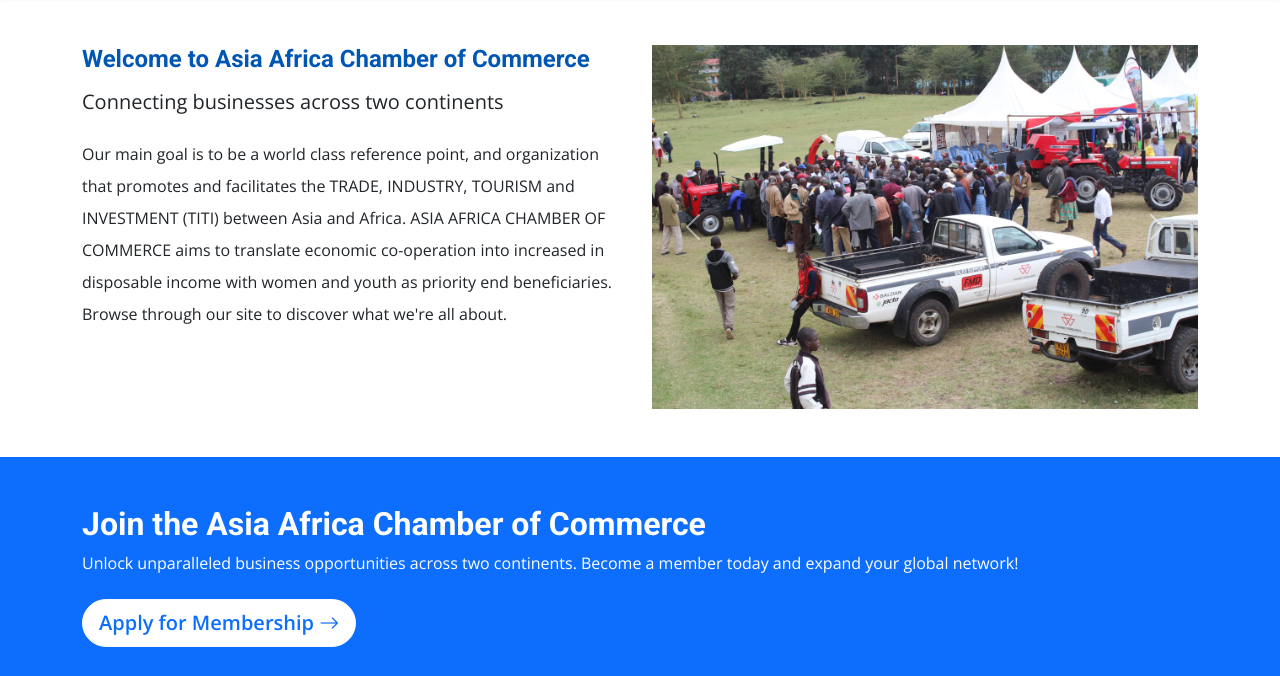
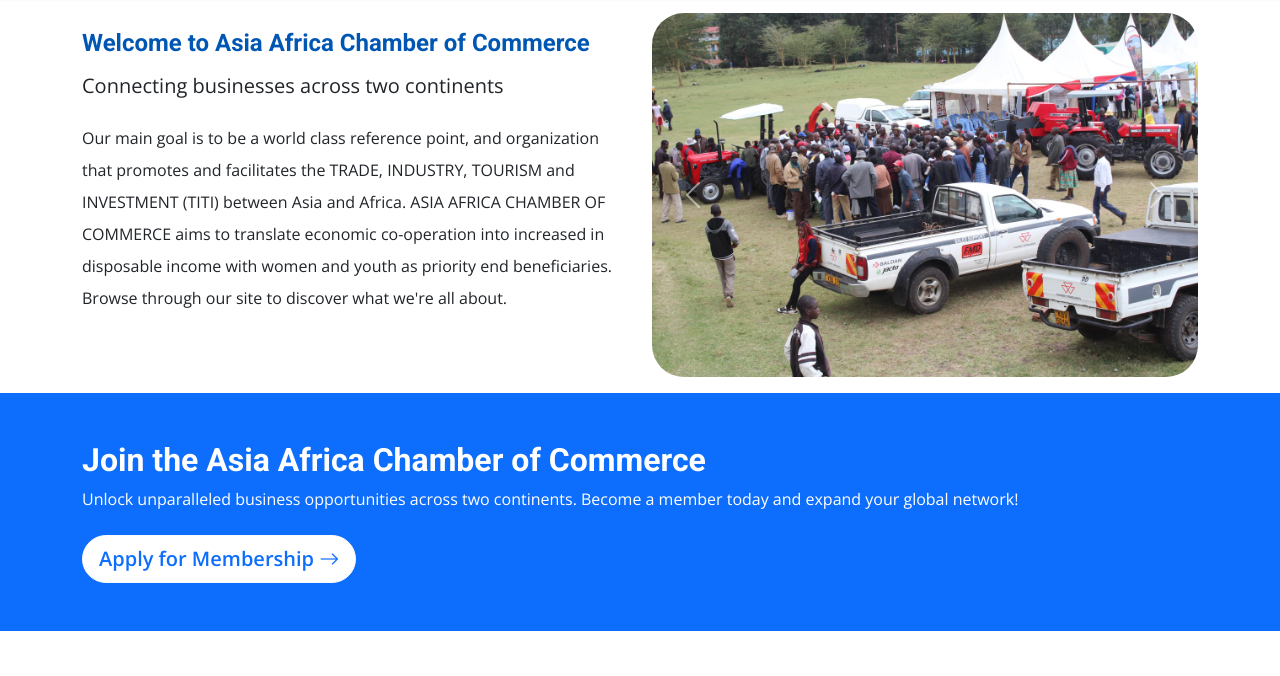
Before and after one commit to Epaphrus/AACC, a website: page index.html in a window 1280 px wide. Shown: the part 87-763 px from the top of the page. Drawn offline with nearby package versions, Linux system fonts and the light colour scheme.

```diff
--- a/index.html
+++ b/index.html
@@ -71,19 +71,19 @@
 
     <main>
         <!-- HERO SECTION CODE  -->
-        <section id="home" class="container py-5">
+        <section id="home" class="container py-3">
             <div class="row equal-height-row">
-                <div class="col-lg-6 order-lg-2 h-100">
+                <div class="col-lg-6 order-lg-2 h-100" data-aos="fade-left" data-aos-duration="1000">
                     <div id="carouselExampleAutoplaying" class="carousel slide h-100" data-bs-ride="carousel">
                         <div class="carousel-inner">
                             <div class="carousel-item active">
-                                <img src="images/carousel/img3.jpg" class="d-block w-100" alt="...">
+                                <img src="images/carousel/img3.jpg" class="d-block w-100 rounded-5" alt="asia afrika chamber of commerce photo">
                             </div>
                             <div class="carousel-item">
-                                <img src="images/carousel/img5.jpg" class="d-block w-100" alt="...">
+                                <img src="images/carousel/img5.jpg" class="d-block w-100 rounded-5" alt="asia afrika chamber of commerce photo">
                             </div>
                             <div class="carousel-item">
-                                <img src="images/carousel/img4.jpg" class="d-block w-100" alt="...">
+                                <img src="images/carousel/img4.jpg" class="d-block w-100 rounded-5" alt="asia afrika chamber of commerce photo">
                             </div>
                         </div>
                         <button class="carousel-control-prev" type="button" data-bs-target="#carouselExampleAutoplaying"
@@ -98,10 +98,11 @@
                         </button>
                     </div>
                 </div>
-                <div class="col-lg-6 order-lg-1 lh-lg h-100 d-flex flex-column justify-content-center">
-                    <h1 class="display-4 fw-bold fs-4">Welcome to Asia Africa Chamber of Commerce</h1>
-                    <p class="lead">Connecting businesses across two continents</p>
-                    <p>
+                <div class="col-lg-6 order-lg-1 lh-lg h-100 d-flex align-items-center mt-3" data-aos="fade-right" data-aos-duration="1000">
+                    <div>
+                        <h1 class="display-4 fw-bold fs-4" data-aos="fade-up" data-aos-delay="200">Welcome to Asia Africa Chamber of Commerce</h1>
+                        <p class="lead" data-aos="fade-up" data-aos-delay="400">Connecting businesses across two continents</p>
+                        <p data-aos="fade-up" data-aos-delay="600">
                             Our main goal is to be a world class reference point, and organization that promotes and
                             facilitates the TRADE, INDUSTRY, TOURISM and INVESTMENT (TITI) between Asia and Africa. ASIA
                             AFRICA CHAMBER OF COMMERCE aims to translate economic co-operation into increased in disposable
@@ -110,7 +111,10 @@
                         </p>
                     </div>
                 </div>
+
+            </div>
         </section>
+
 
         <section class="bg-primary text-white py-5" data-aos="fade-up" data-aos-duration="1000">
             <div class="container text-start">
```
Lines whose indentation alone changed are shown as unchanged.
